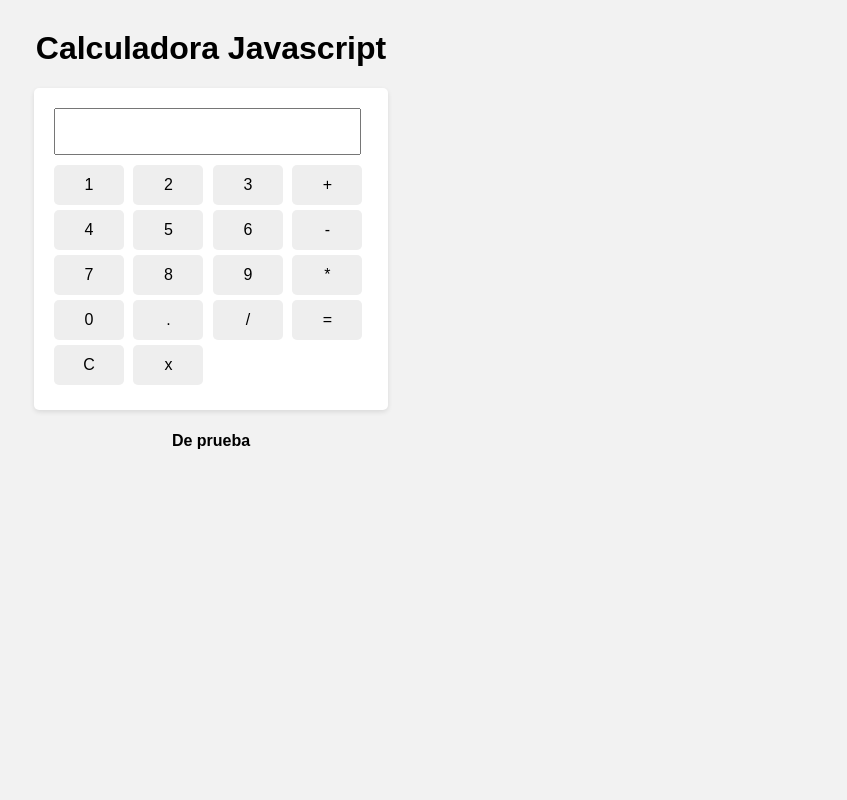
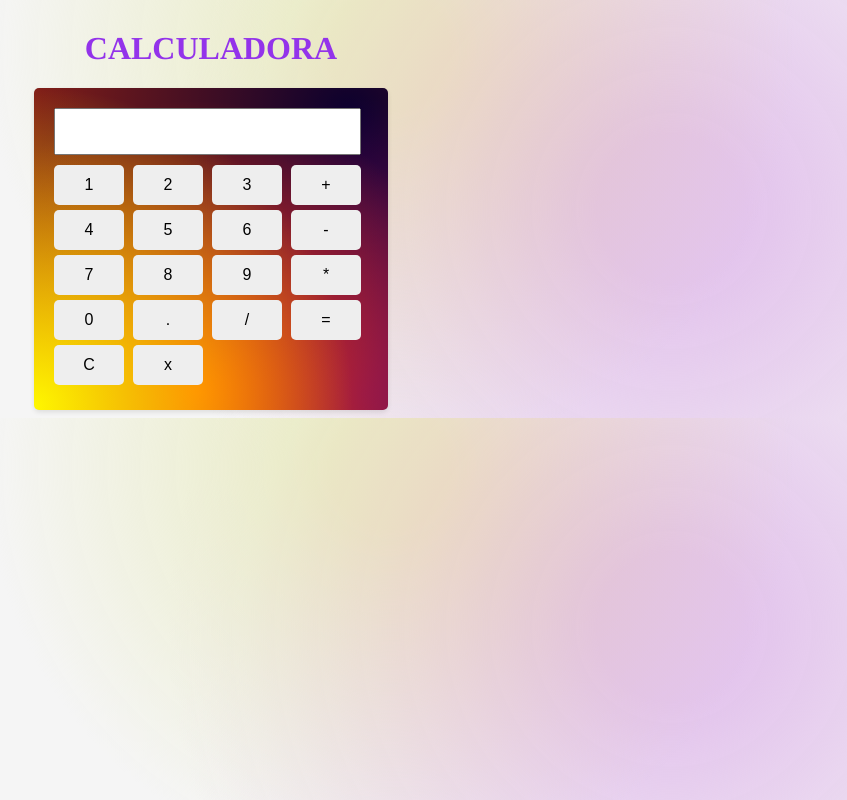
Before and after one commit to OscarCantaro/Calculadora-Javascript, a plain HTML site: page index.html in a window 1280 px wide. Shown: the whole page, without its empty margins (429-1276 px from the left). Drawn offline with Linux system fonts and the light colour scheme.

Commit message:
Se modificó un poco de css

```diff
--- a/index.html
+++ b/index.html
@@ -1,6 +1,5 @@
 <!DOCTYPE html>
 <html lang="en">
-
 <head>
     <meta charset="UTF-8">
     <meta http-equiv="X-UA-Compatible" content="IE=edge">
@@ -8,10 +7,8 @@
     <title>Calculadora</title>
     <link rel="stylesheet" href="style.css">
 </head>
-
 <body>
-    <h1>Calculadora Javascript</h1>
-
+    <h1>CALCULADORA</h1>
     <div class="calculadora">
         <input type="text" id="pantalla" readonly>
         <br>
@@ -38,10 +35,6 @@
         <input type="button" value="C" onclick="limpiarPantalla()">
         <input type="button" value="x" onclick="borrarUltimo()">
     </div>
-
-    <h4>De prueba</h4>
-
     <script src="script.js"></script>
 </body>
-
 </html>
--- a/style.css
+++ b/style.css
@@ -1,11 +1,14 @@
 body {
-    font-family: Arial, sans-serif;
-    background-color: #f2f2f2;
-  }
+  font-family: Times;
+  background-color: hsla(60.882352941178326, 0%, 96%, 1);
+  background-image: radial-gradient(circle at 64% 12%, hsla(63.5294117647059, 52%, 85%, 1) 6.688754566361296%, transparent 44.98438254159411%), radial-gradient(circle at 86% 50%, hsla(285.88235294117646, 52%, 85%, 1) 6.688754566361296%, transparent 44.98438254159411%);
+  background-blend-mode: darken, normal;
+}
 
   h1 {
     text-align: center;
     margin-top: 30px;
+    color: #9333EA;
   }
 
   h2 {
@@ -17,13 +20,17 @@ body {
   h4 {
     text-align: center;
   }
+
   .calculadora {
     width: 314px;
     margin: 0 auto;
-    background-color: #fff;
     padding: 20px;
     border-radius: 5px;
     box-shadow: 0 2px 5px rgba(0, 0, 0, 0.1);
+
+    background-color: hsla(14.588235294117649, 100%, 50%, 1);
+    background-image: radial-gradient(circle at 0% 99%, hsla(58.117647058823536, 100%, 50%, 1) 0%, transparent 67%), radial-gradient(circle at 46% 94%, hsla(14.588235294117649, 100%, 50%, 1) 0%, transparent 81%), radial-gradient(circle at 93% 95%, hsla(283.27868852459017, 100%, 23%, 1) 0%, transparent 66%), radial-gradient(circle at 89% 8%, hsla(253.469387755102, 100%, 9%, 1) 0%, transparent 150%);
+    background-blend-mode: normal, normal, normal, normal;
   }
 
   #pantalla {
```
